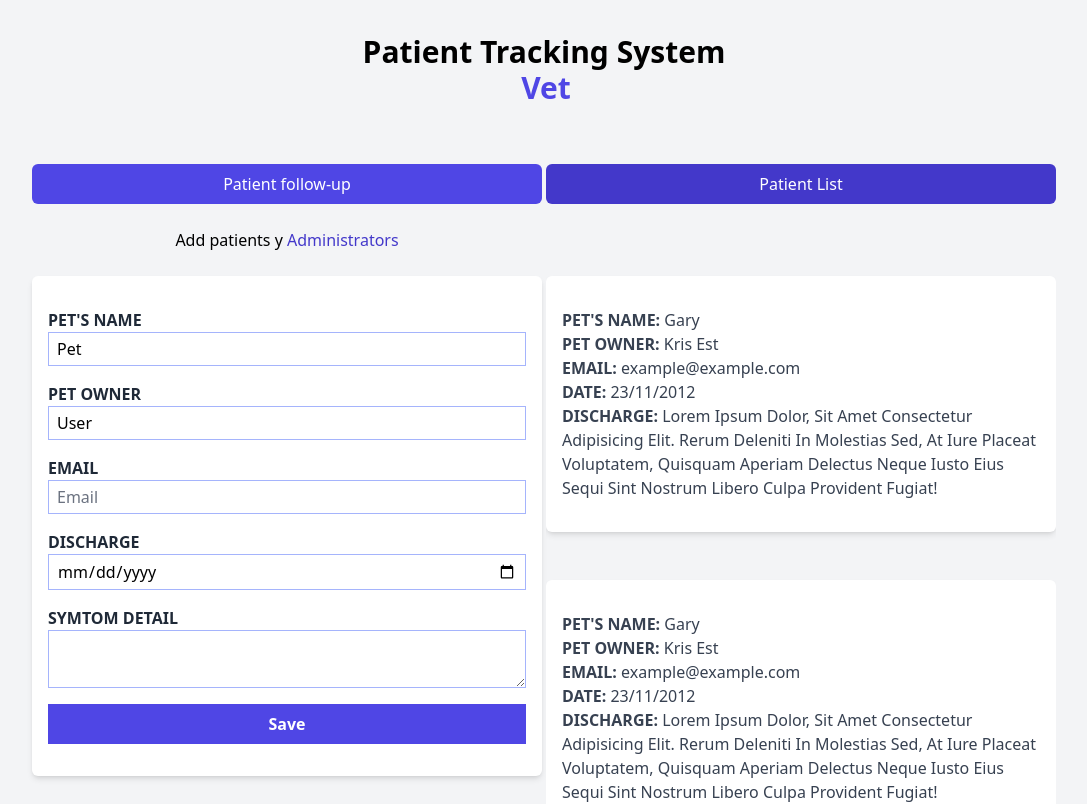
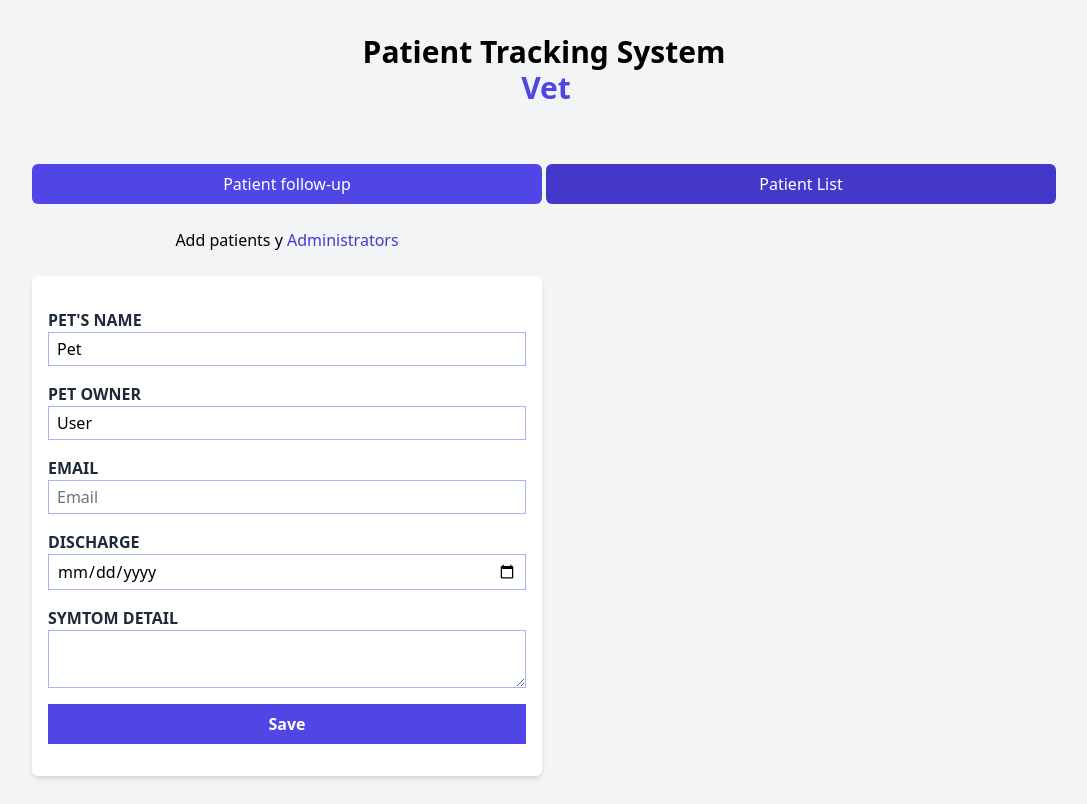
Before and after one commit to luissresources/dating-system-react, a React (Vite) app: page / in a window 1280 px wide. Shown: the top 804 px of the page, without its empty margins (96-1183 px from the left). Built offline with nearby package versions, Linux system fonts and the light colour scheme.

Commit message:
add useState patients

```diff
--- a/src/App.jsx
+++ b/src/App.jsx
@@ -1,17 +1,28 @@
+import {useState} from 'react';
 import Form from './components/Form';
 import Header from './components/Header';
 import PatientList from './components/PatientList';
 import Footer from './components/Footer';
+import Patient from './components/Patient';
 
 function App() {
+
+  const [patients, setPatients] = useState([]);
 
   return (
     <>
       <div className='container mx-auto mt-6 flex justify-center flex-col'>
         <Header />
         <div className='grid md:grid-cols-2 gap-1 mt-12 lg:px-32'>
-          <Form />
-          <PatientList />
+          <Form
+            // onClickCreatePatient = {savePatients}
+            setPatients = {setPatients}
+            patients = {patients}
+          />
+          <PatientList
+            patients = {patients}
+          />
+          <Patient />
         </div>
       </div>
       <Footer />
--- /dev/null
+++ b/src/components/Error.jsx
@@ -0,0 +1,13 @@
+export const Error = () => {
+  return (
+    <div>
+        <p
+            className='text-white bg-red-700 py-1 px-1 my-4 uppercase text-center'
+        >
+        Complete los datos, para enviar el formulario
+        </p>
+    </div>
+  )
+}
+
+export default Error;
--- a/src/components/Form.jsx
+++ b/src/components/Form.jsx
@@ -1,6 +1,7 @@
 import { useState, useEffect } from "react";
+import Error from "./Error";
 
-const Form = () => {
+const Form = ({setPatients, patients}) => {
   const [petsName, setPetsName] = useState('Pet');
   const [petOwner, setPetOwner] = useState('User');
   const [email, setEmail] = useState('');
@@ -16,6 +17,24 @@ const Form = () => {
       setError(true);
     }else {
       setError(false);
+
+      const createPatients = {
+        petsName,
+         petOwner,
+         email,
+         discharge,
+         symtomDetail
+      }
+
+      setPatients([...patients, createPatients]);
+
+      // Reset Form
+
+      setPetsName('');
+      setPetOwner('');
+      setEmail('');
+      setDischarge('');
+      setSymtomDetail('');
     }
   };
 
@@ -34,11 +53,7 @@ const Form = () => {
         className="bg-white rounded-md shadow-md px-4 py-8"
         onSubmit={handleSubmit}>
           { error && (
-            <p
-            className='text-white bg-red-700 py-1 px-1 my-4 uppercase text-center'
-            >
-              Complete los datos, para enviar el formulario
-            </p>
+            <Error />
           )}
         <div className="flex flex-col mb-4">
           <label
@@ -115,6 +130,7 @@ const Form = () => {
           type="submit"
           value="Save"
           className="py-2 text-center bg-indigo-600 w-full text-white hover:bg-green-700 transition-all cursor-pointer font-bold"
+          // onClick={() => props.onClickCreatePatient(patient)}
         />
       </form>
     </div>
--- a/src/components/Patient.jsx
+++ b/src/components/Patient.jsx
@@ -1,22 +1,22 @@
 import React from 'react'
 
-export const Patient = () => {
+export const Patient = ({petsName, petOwner, email, discharge, symtomDetail}) => {
   return (
     <div className="patient-list bg-white rounded-md shadow-md px-4 py-8 my-6 sm:my-12">
       <p className="patient-list__pets-name uppercase text-gray-700 font-bold">Pet's name:{" "}
-        <span className="font-normal capitalize">Gary</span>
+        <span className="font-normal capitalize">{petsName}</span>
       </p>
       <p className="patient-list__pet-owner uppercase text-gray-700 font-bold">Pet owner:{" "}
-        <span className="font-normal capitalize">Kris Est</span>
+        <span className="font-normal capitalize">{petOwner}</span>
       </p>
       <p className="patient-list__email uppercase text-gray-700 font-bold">Email:{" "}
-        <span className="font-normal lowercase">example@example.com</span>
+        <span className="font-normal lowercase">{email}</span>
       </p>
-      <p className="patient-list__date uppercase text-gray-700 font-bold">Date:{" "}
-        <span className="font-normal capitalize">23/11/2012</span>
+      <p className="patient-list__discharge uppercase text-gray-700 font-bold">Date:{" "}
+        <span className="font-normal capitalize">{discharge}</span>
       </p>
-      <p className="patient-list__discharge uppercase text-gray-700 font-bold">Discharge:{" "}
-        <span className="font-normal capitalize">Lorem ipsum dolor, sit amet consectetur adipisicing elit. Rerum deleniti in molestias sed, at iure placeat voluptatem, quisquam aperiam delectus neque iusto eius sequi sint nostrum libero culpa provident fugiat!</span>
+      <p className="patient-list__symtom-detail uppercase text-gray-700 font-bold">Discharge:{" "}
+        <span className="font-normal capitalize">{symtomDetail}</span>
       </p>
     </div>
   )
--- a/src/components/PatientList.jsx
+++ b/src/components/PatientList.jsx
@@ -1,14 +1,22 @@
 import Patient from './Patient';
 
-const PatientList = () => {
+const PatientList = (patients, petsName, petOwner, email, discharge, symtomDetail) => {
+
   return (
     <div className="px-6 md:px-0">
       <h2 className="px-1 py-2 text-center text-white bg-indigo-700 rounded-md mb-6">Patient List</h2>
       <div className='sm:h-screen sm:overflow-y-scroll'>
-        <Patient />
-        <Patient />
-        <Patient />
-        <Patient />
+        {/* {
+         patients.map ((patient) => {
+          <Patient
+            petsName  = {patient.petsName}
+            petOwner = {patient.petOwner}
+            email = {patient.email}
+            discharge = {patient.discharge}
+            symtomDetail = {patient.symtomDetail}
+          />
+         })
+        } */}
       </div>
     </div>
   )
```
